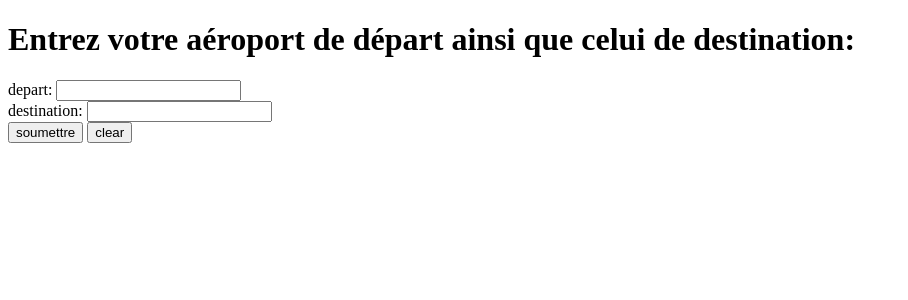
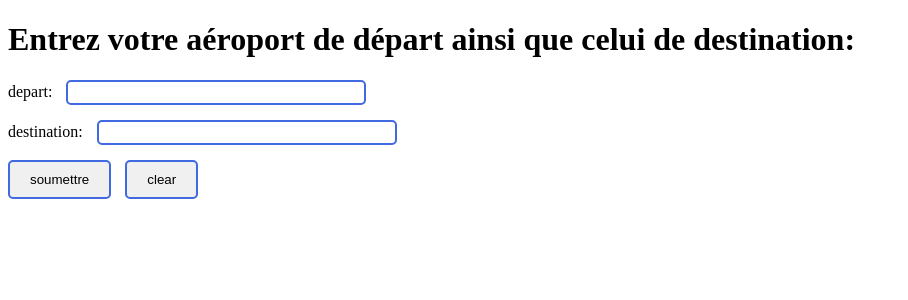
Before and after one commit to MethoDoTest/flightPredict, a Django app: page /travel/ in a window 1280 px wide. Shown: the top 300 px of the page, without its empty margins (0-908 px from the left). Run offline with Django 5.2, Linux system fonts and the light colour scheme.

Commit message:
front and check OK
rapide mise en forme et test de la validation des données entrées dans les champs (aucun chiffre ou caractère spécial)

```diff
--- a/api/flight_pred/static/styles.css
+++ b/api/flight_pred/static/styles.css
@@ -1,5 +1,31 @@
 .error {
-    color: red;
+    color: rgb(255, 127, 80);
     font-weight: bold;
     margin-bottom: 10px;
 }
+
+.form-group {
+    margin-bottom: 15px;
+}
+
+.form-group input {
+    border: 2px solid rgb(65, 105, 225);
+    border-radius: 5px;
+    padding: 3px;
+    width: 300px;
+    box-sizing: border-box;
+    margin-left: 10px;
+}
+
+.button {
+    background-color: #f0f0f0;
+    border: 2px solid rgb(65, 105, 225);
+    border-radius: 5px;
+    padding: 10px 20px;
+    cursor: pointer;
+    margin-right: 10px;
+}
+
+.button:hover {
+    background-color: #e0e0e0;
+}
--- a/api/flight_pred/travel/templates/travel/travel_form.html
+++ b/api/flight_pred/travel/templates/travel/travel_form.html
@@ -26,14 +26,17 @@
     <h1>Entrez votre aéroport de départ ainsi que celui de destination:</h1>
     <form method="post">
         {% csrf_token %}
-        <div>
+        <div class="form-group">
             {{ form.departure.label_tag }}
             {{ form.departure }}
         </div>
-        <div>
+        <div class="form-group">
             {{ form.destination.label_tag }}
             {{ form.destination }}
         </div>
+        <button type="submit" name="submit" class="button">soumettre</button>
+        <button type="submit" name="clear" class="button">clear</button>
+    </form>
     <div>
         {% if form.departure.errors %}
         <div class="error">{{ form.departure.errors }}</div>
@@ -43,9 +46,6 @@
         <div class="error">{{ form.destination.errors }}</div>
         {% endif %}
     </div>
-        <button type="submit" name="submit">soumettre</button>
-        <button type="submit" name="clear">clear</button>
-    </form>
     {% if result %}
         <p id="result">{{ result }}</p>
     {% endif %}
```
Lines whose indentation alone changed are shown as unchanged.
